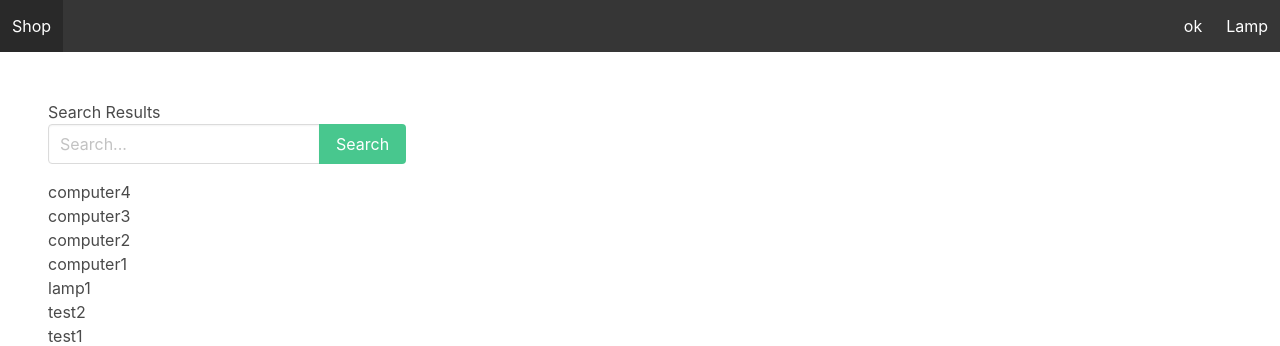
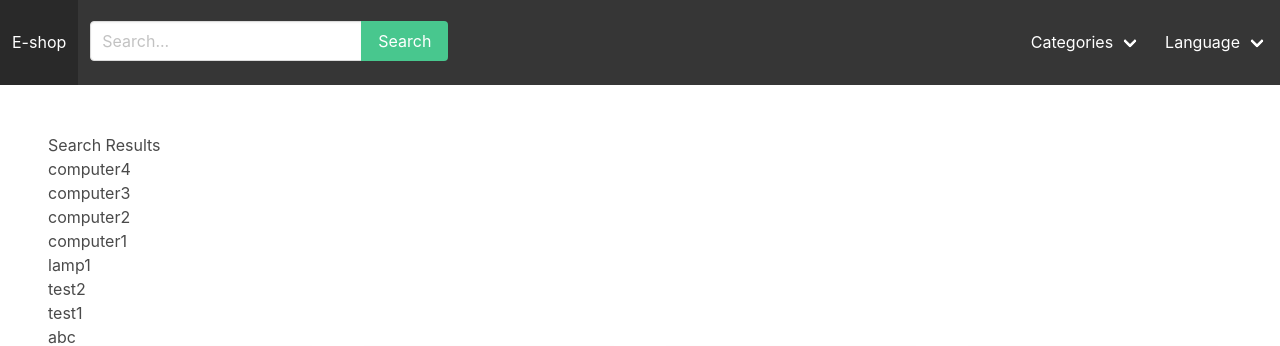
Before and after one commit to FoxGoName/pythonProject2, a Django app: page /search_manage/ in a window 1280 px wide. Shown: the top 346 px of the page. Run offline with Django 3.2, Linux system fonts and the light colour scheme; data comes from the database, SQL or seed files in the repository; both versions use the stored data as it was after the commit.

Commit message:
ui update for vendor

```diff
--- a/apps/core/templates/base.html
+++ b/apps/core/templates/base.html
@@ -65,7 +65,7 @@
 							{% endfor %}
 						  </div>
 						</div>
-					  </div>
+					</div>
 
 					<div class="navbar-item">
 						{% if request.user.is_authenticated %}
--- a/apps/core/templates/managerBase.html
+++ b/apps/core/templates/managerBase.html
@@ -1,4 +1,5 @@
 <!-DOCTYPE html>
+{% load i18n %}
 <html>
 	<head>
 		<meta charset="utf-8">
@@ -10,23 +11,74 @@
 	<body>
 		<nav class="navbar is-dark">
 			<div class="navbar-brand">
-				<a class="navbar-item" href="{% url 'productManager' %}">Shop</a>
-				<a role="button" class="navbar-burger burger" aria-label="menu" aria-expanded="false" data-target="main-navbar">
+				<a class="navbar-item" href="{% url 'productManager' %}">{% trans 'E-shop' %}</a>
+
+				<a @click="toggleMenu()" role="button" class="navbar-burger burger" aria-label="menu" aria-expanded="false" data-target="main-navbar">
 					<span aria-hidden="true"></span>
 					<span aria-hidden="true"></span>
 					<span aria-hidden="true"></span>
 				</a>
 			</div>
 
-			<div id="main-navbar" class="navbar-menu" >
+			<div id="main-navbar" class="navbar-menu" :class="{ 'is-active': menuClass }">
+
+				<div class="navbar-start">
+					<div class="navbar-item is-expanded" style="margin-top: 0.8rem;">
+						<form method="get" action="{% url 'searchManage' %}">
+							<div class="field has-addons">
+								<div class="control">
+									<input type="text" class="input" placeholder="Search..." name="query">
+								</div>
+								<div class="control">
+									<button class="button is-success">Search</button>
+								</div>
+							</div>
+						</form>
+					</div>
+				</div>
 
 				<div class="navbar-end">
+				{% comment %} <div class="navbar-end">
 
 					{% for category in menu_categories %}
 					    <a href="{% url 'manager_category' category.slug %}" class="navbar-item">{{ category.title }}</a>
 					{% endfor %}
 
+				</div> {% endcomment %}
+					<div class="navbar-item has-dropdown is-hoverable">
+						<a href="#" class="navbar-link">{% trans 'Categories' %}</a>
+						<div class="navbar-dropdown">
+					  		<div class="category-table">
+								{% for category in menu_categories %}
+						  			<a href="{% url 'manager_category' category.slug %}" class="navbar-item">{{ category.title }}</a>
+								{% endfor %}
+					  		</div>
+						</div>
+					</div>
+
+
+					<div class="navbar-item has-dropdown is-hoverable">
+						<a href="#" class="navbar-link">Language</a>
+						<div class="navbar-dropdown">
+					  		<form class="navbar-item" action="{% url 'set_language' %}" method="post">
+								{% csrf_token %}
+								<div class="select">
+									<select name="language" onchange="this.form.submit()">
+										{% get_current_language as LANGUAGE_CODE %}
+										{% get_available_languages as LANGUAGES %}
+										{% get_language_info_list for LANGUAGES as languages %}
+										{% for language in languages %}
+							  				<option value="{{ language.code }}" {% if language.code == LANGUAGE_CODE %} selected {% endif %}>
+												{{ language.name_local }}
+							  				</option>
+										{% endfor %}
+						  			</select>
+								</div>
+					  		</form>
+						</div>
+					</div>
 				</div>
+
 			</div>
 
         </nav>
--- a/apps/core/templates/product.html
+++ b/apps/core/templates/product.html
@@ -13,7 +13,7 @@
                  {% endfor %}
              </div>
          </div> -->
-         <div class="navbar-item">
+         {% comment %} <div class="navbar-item">
 						<form method="get" action="{% url 'searchManage' %}">
 							<div class="field has-addons">
 								<div class="control">
@@ -24,7 +24,7 @@
 								</div>
 							</div>
 						</form>
-             </div>
+             </div> {% endcomment %}
          <div class = "columns is-multiline" >
             {% for product in products %}
                 <div class="column is-3">
--- a/apps/store/templates/search_manage.html
+++ b/apps/store/templates/search_manage.html
@@ -15,7 +15,7 @@
     <p>Showing all results:</p>
 {% endif %} -->
 
-<form method="get" action="{% url 'searchManage' %}">
+{% comment %} <form method="get" action="{% url 'searchManage' %}">
     <div class="field has-addons">
          <div class="control">
             <input type="text" class="input" placeholder="Search..." name="query">
@@ -24,7 +24,7 @@
             <button class="button is-success">Search</button>
         </div>
     </div>
-</form>
+</form> {% endcomment %}
 
 {% if results %}
     <ul>
```
Also changed, not shown: db.sqlite3.
